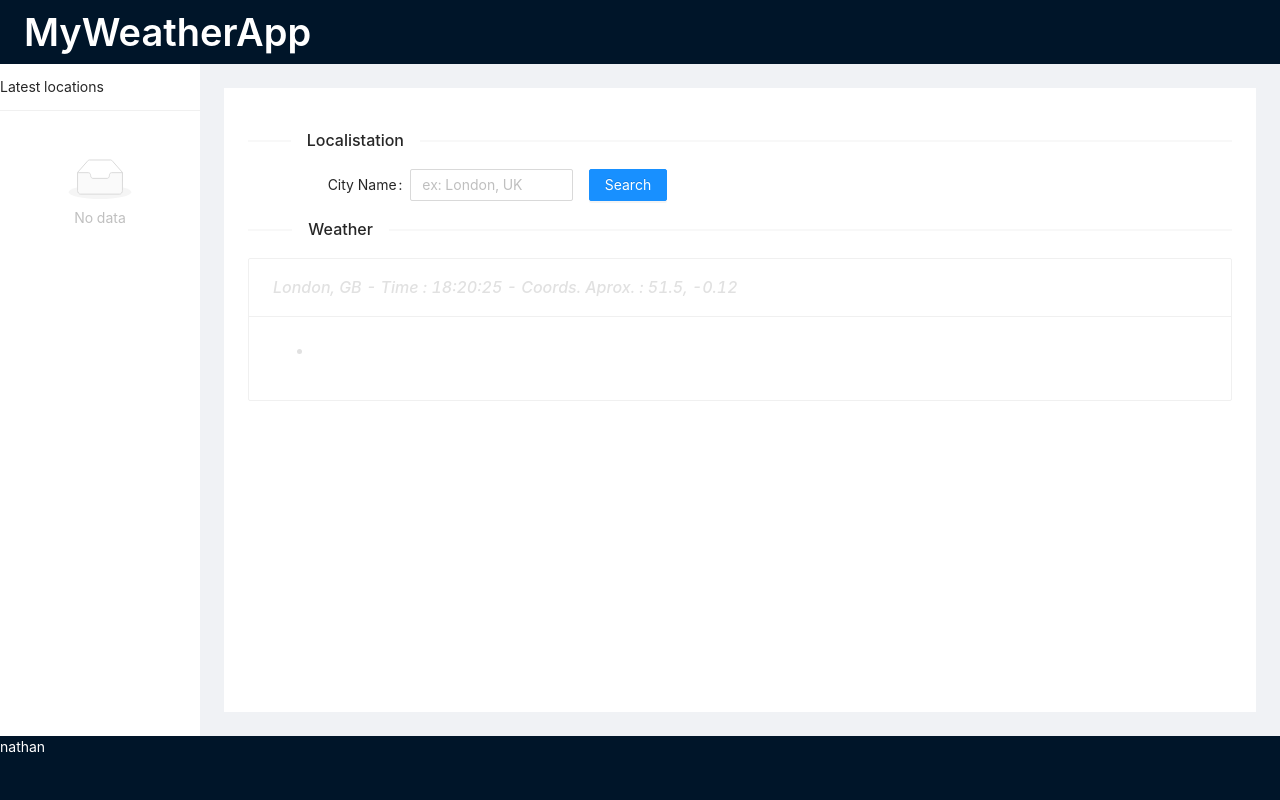
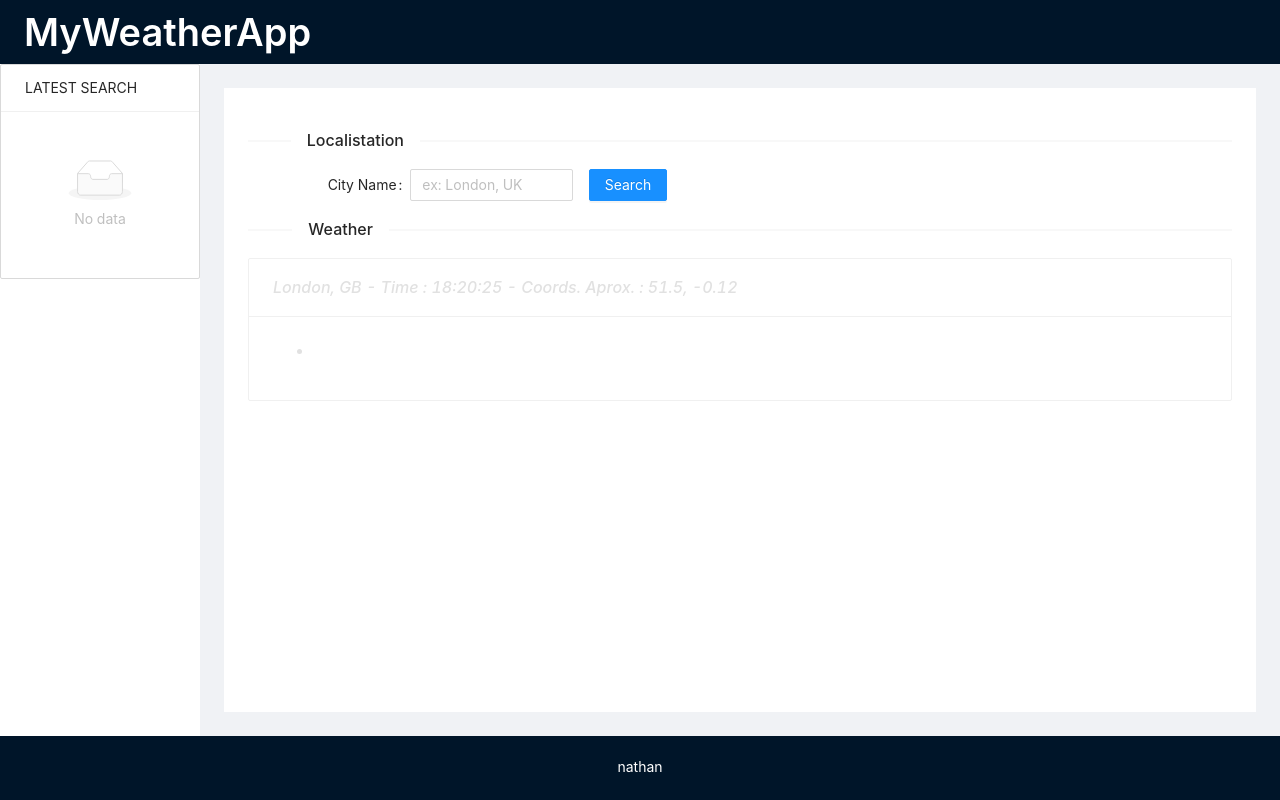
Before and after one commit to nathanLR/My-Weather-App, a React (Create React App) app: page / in a window 1280 px wide. Built offline with nearby package versions, Linux system fonts and the light colour scheme.

Commit message:
implemented latest search v1

```diff
--- a/src/App.tsx
+++ b/src/App.tsx
@@ -1,4 +1,4 @@
-import * as React from 'react';
+import React, { useState } from 'react';
 
 import LatestSearch from './components/LatestSearchs/LatestSearchs';
 import WeatherContent from './components/WeatherContent/WeatherContent';
@@ -13,6 +13,13 @@ const { Title } = Typography;
 const { Header, Content, Sider, Footer } = Layout;
 
 export default function App() {
+  const [latestSearch, setLatestSearch] = useState<{}[]>([]);
+
+  const addSearchAfterSubmit = (data: {}) => {
+    if (data) {
+      setLatestSearch((prevState) => [data, ...prevState]);
+    }
+  };
   return (
     <Layout>
       <Header style={{ ...flex, padding: '0px 24px' }}>
@@ -20,20 +27,21 @@ export default function App() {
       </Header>
       <Layout style={{ minHeight: 'calc(100vh - 128px)' }}>
         <Sider theme="light">
-          <LatestSearch />
+          <LatestSearch latestSearch={latestSearch} />
         </Sider>
         <Layout style={{ padding: '24px' }}>
           <Content style={{ padding: '24px', backgroundColor: '#fff' }}>
-            <WeatherContent />
+            <WeatherContent addSearchAfterSubmit={addSearchAfterSubmit} />
           </Content>
         </Layout>
       </Layout>
       <Footer
         style={{
-          padding: '0',
+          padding: '20px 0',
           height: '64px',
           backgroundColor: '#001529',
           color: 'white',
+          textAlign: 'center',
         }}
       >
         <p>nathan</p>
--- a/src/components/LatestSearchs/LatestSearchs.tsx
+++ b/src/components/LatestSearchs/LatestSearchs.tsx
@@ -1,17 +1,20 @@
 import React, { useState } from 'react';
+import PropTypes from 'prop-types';
 import { List } from 'antd';
 
-const LatestSearch = () => {
-  const [searches, setSearches] = useState<string[]>([]);
-
+const LatestSearch = ({ latestSearch }) => {
   return (
     <List
-      size="large"
-      header={<div>Latest locations</div>}
-      renderItem={(item) => <List.Item>{item}</List.Item>}
-      dataSource={searches}
+      header={<div>LATEST SEARCH</div>}
+      bordered={true}
+      dataSource={latestSearch}
+      renderItem={(item) => <List.Item>{item.name}</List.Item>}
     />
   );
 };
 
+LatestSearch.propTypes = {
+  latestSearch: PropTypes.array,
+};
+
 export default LatestSearch;
--- a/src/components/WeatherContent/WeatherContent.tsx
+++ b/src/components/WeatherContent/WeatherContent.tsx
@@ -1,18 +1,25 @@
 import React, { useState, useEffect } from 'react';
+import PropTypes from 'prop-types';
+
 import { Divider } from 'antd';
 import WeatherForm from '../WeatherForm/WeatherForm';
 import WeatherData from '../WeatherData/WeatherData';
 
 import { API_KEY, API_URL } from '../../Utils/Constants';
-import { Coords } from '../../Utils/Types';
 
-const WeatherContent = () => {
+type Props = {
+  addSearchAfterSubmit: (newSearch: {}) => void;
+};
+
+const WeatherContent = ({ addSearchAfterSubmit }: Props) => {
   const [weatherData, setWeatherData] = useState<{}>();
   const fetchWeatherData = (data: string) => {
-    console.log('fetching data' + data);
     fetch(`${API_URL}q=${data}&units=metric&appid=${API_KEY}`)
       .then((reponse) => reponse.json())
-      .then((data) => setWeatherData(data));
+      .then((data) => {
+        setWeatherData(data);
+        addSearchAfterSubmit(data);
+      });
   };
   console.log(weatherData);
 
@@ -25,4 +32,8 @@ const WeatherContent = () => {
   );
 };
 
+WeatherContent.propTypes = {
+  addSearchAfterSubmit: PropTypes.func,
+};
+
 export default WeatherContent;
```
Also changed, not shown: src/components/WeatherData/WeatherData.tsx (+1 -24 lines).
